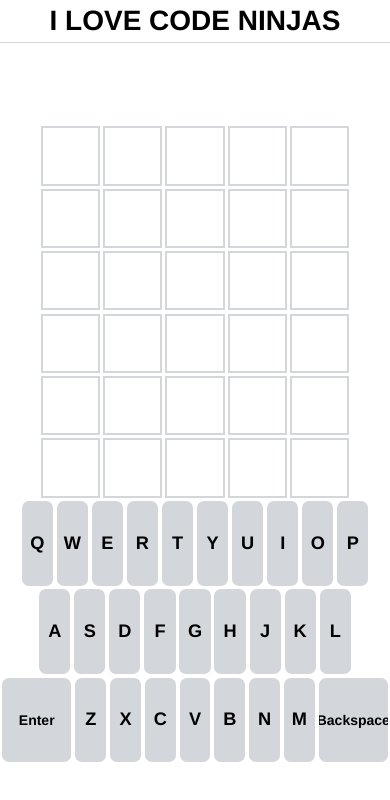
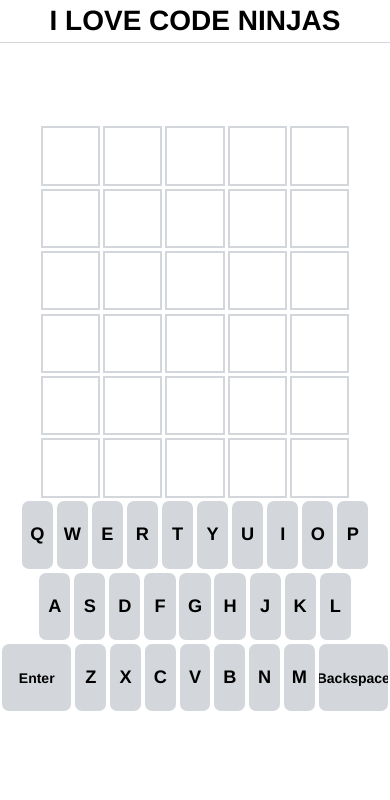
Before and after one commit to SickkMade/cn-wordle-react, a React (Vite) app: page / in a window 390 px wide. Shown: the top 800 px of the page. Built offline with nearby package versions, Linux system fonts and the light colour scheme.

Commit message:
slight mobile change for keyboard height

```diff
--- a/src/css/wordlekeyboard.css
+++ b/src/css/wordlekeyboard.css
@@ -66,7 +66,7 @@
     }
     .wordlekeyboard--key{
         aspect-ratio:auto;
-        height:10vh;
+        height:8vh;
         margin:.5%;
     }
 }
```
